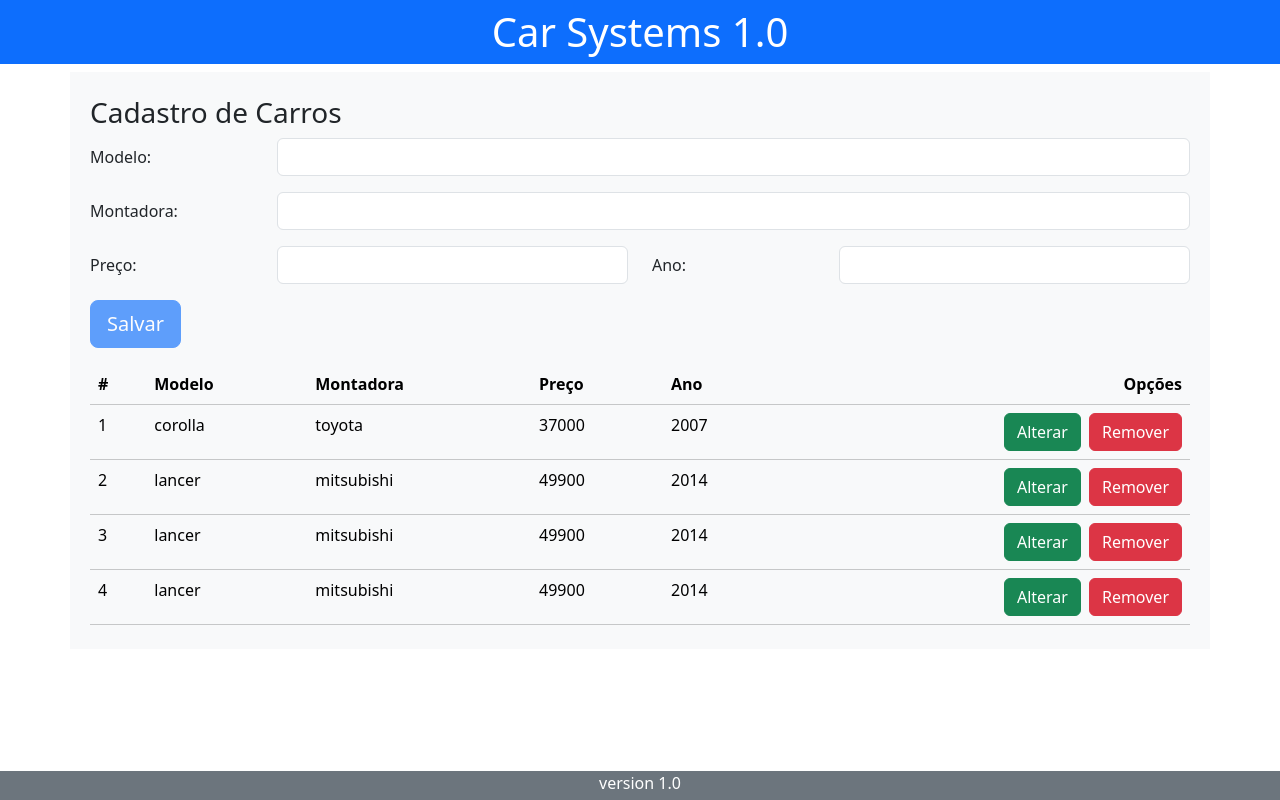
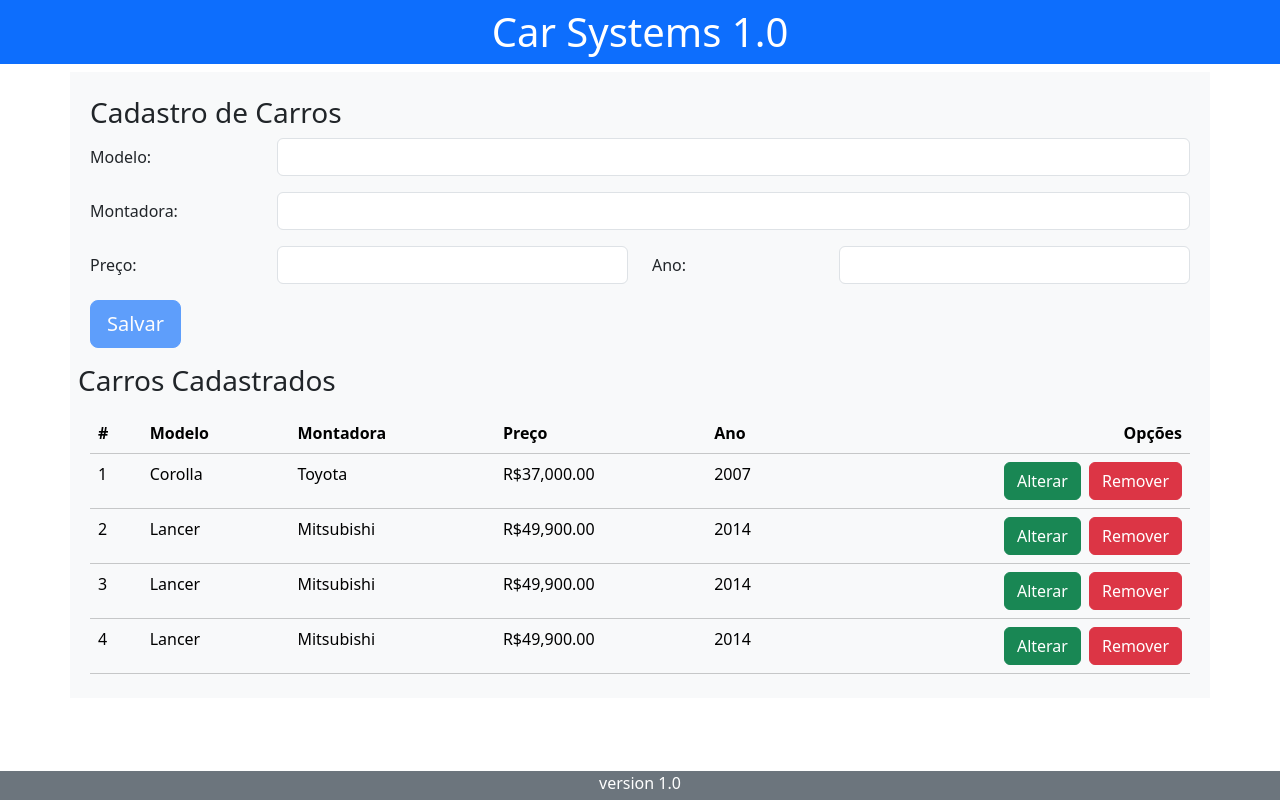
Before and after one commit to SamilyLeal/bootcamp-dev-jr-car-systems, an Angular app: page / in a window 1280 px wide. Built offline with nearby package versions, Linux system fonts and the light colour scheme.

Commit message:
closes #11 - add pipes

```diff
--- a/src/app/components/cars/cars.component.html
+++ b/src/app/components/cars/cars.component.html
@@ -1,5 +1,6 @@
 <div class="bg-light container p-2">
     <app-car [car]="car" (saveEmitter)="save()"></app-car>
+    <h3 class="mt-3">Carros Cadastrados</h3>
     <div class="container mt-3">
         <table class="table table-light">
             <thead>
@@ -15,9 +16,9 @@
             <tbody>
                 <tr *ngFor="let car of cars">
                     <td>{{car.id}}</td>
-                    <td>{{car.model}}</td>
-                    <td>{{car.make}}</td>
-                    <td>{{car.price}}</td>
+                    <td>{{car.model | titlecase}}</td>
+                    <td>{{car.make | titlecase}}</td>
+                    <td>{{car.price | currency:'BRL':true:'1.2-2'}}</td>
                     <td>{{car.year}}</td>
                     <td class="text-end">
                         <button class="btn btn-success me-2" (click)="update(car)">Alterar</button>
```
